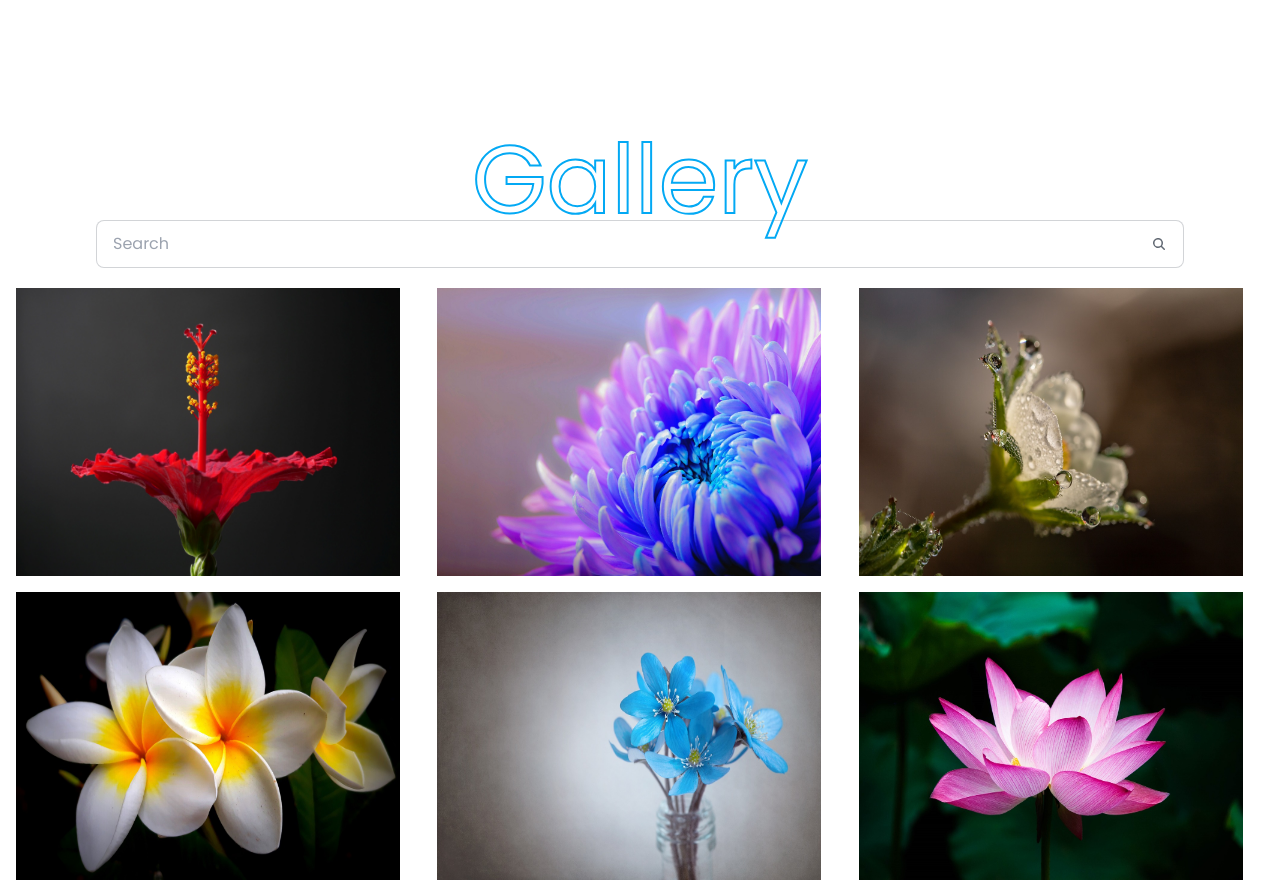
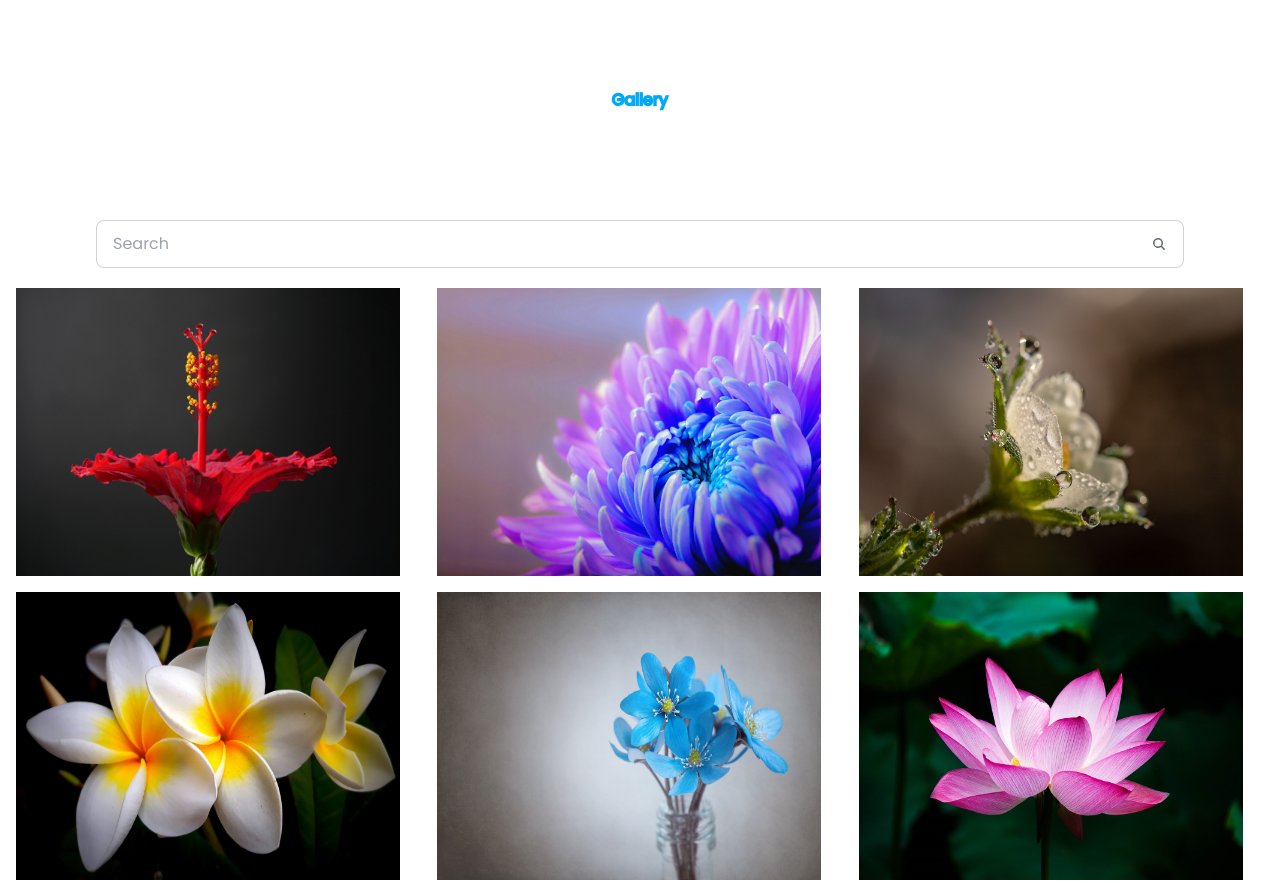
Before and after one commit to Naziur-Rahman/gallery, a website: page index.html in a window 1280 px wide. Shown: the top 883 px of the page. Drawn offline with nearby package versions, Linux system fonts and the light colour scheme.

Commit message:
Update style.css

```diff
--- a/assests/styles/style.css
+++ b/assests/styles/style.css
@@ -24,8 +24,6 @@
 .content h1{
     position: absolute;
     transform :translate(-50%, -50%);
-   font-size: 6rem;
-   margin-top: 80px;
    /* background-color: black; */
 
 
```
